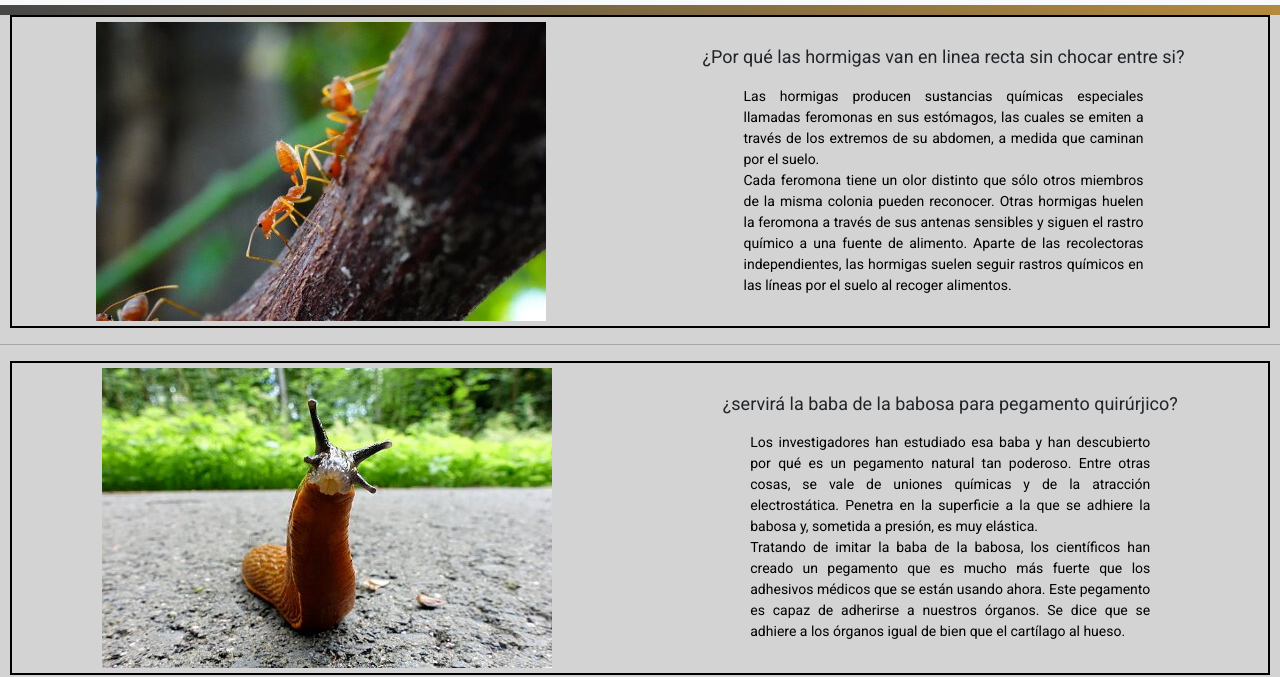
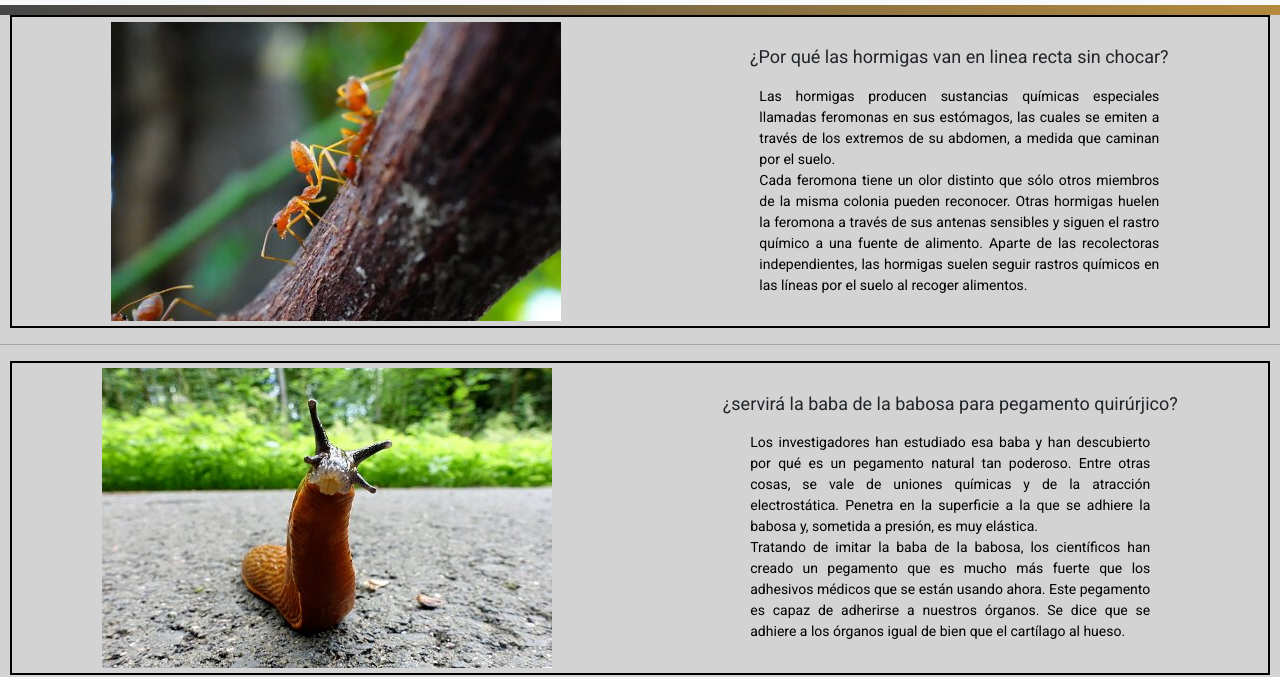
Before and after one commit to 3076javierpineda/Revista_Panem-Circen, a website: page naturaleza.html in a window 1280 px wide. Shown: the part 123-800 px from the top of the page. Drawn offline with nearby package versions, Linux system fonts and the light colour scheme.

```diff
--- a/naturaleza.html
+++ b/naturaleza.html
@@ -60,7 +60,7 @@
             <div class="section2ha">
                 <img src="./img/hormigayfila-jpg.jpg" alt="hormigas">
                 <div  class="section2ha-ph">
-                    <h1>¿Por qué las hormigas van en linea recta sin chocar entre si?</h1>
+                    <h1>¿Por qué las hormigas van en linea recta sin chocar?</h1>
                     <p>Las hormigas producen sustancias químicas especiales llamadas feromonas en sus estómagos, las cuales
                     se emiten a través de los extremos de su abdomen, a medida que caminan por el suelo.
                     <br>
--- a/scss/main.scss
+++ b/scss/main.scss
@@ -10,8 +10,6 @@
 @import './secciones/header';
 @import './secciones/footer';
 @import './secciones/index';
-@import './secciones/hogar';
-@import './secciones/naturaleza';
-@import './secciones/salud';
+@import './secciones/tematica';
 @import './secciones/quienes-somos';
 @import './secciones/suscribete';
```
Also changed, not shown: index.html (+1 -1 lines), scss/secciones/_tematica.scss (renamed from scss/secciones/_hogar.scss), 1 other file.
